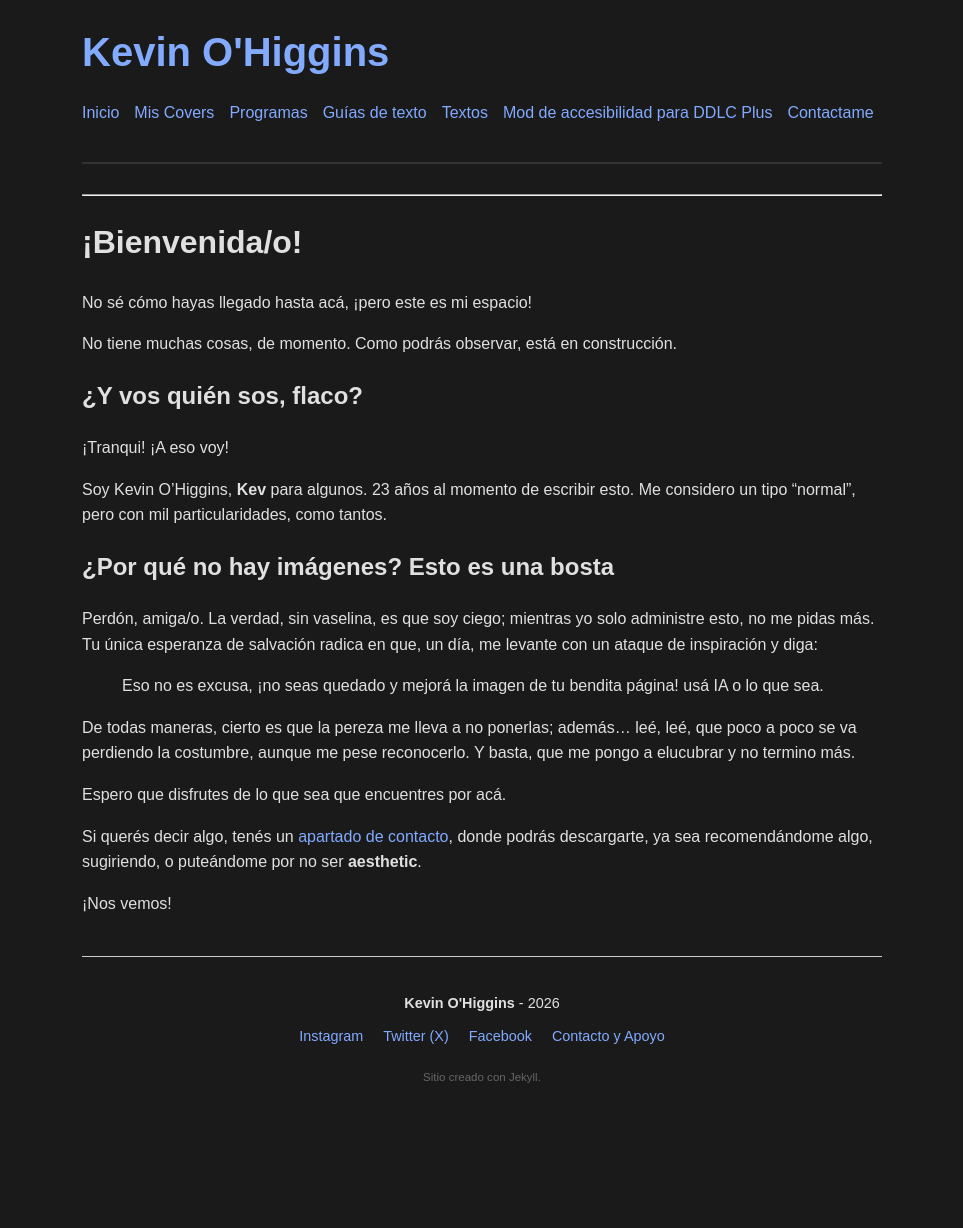
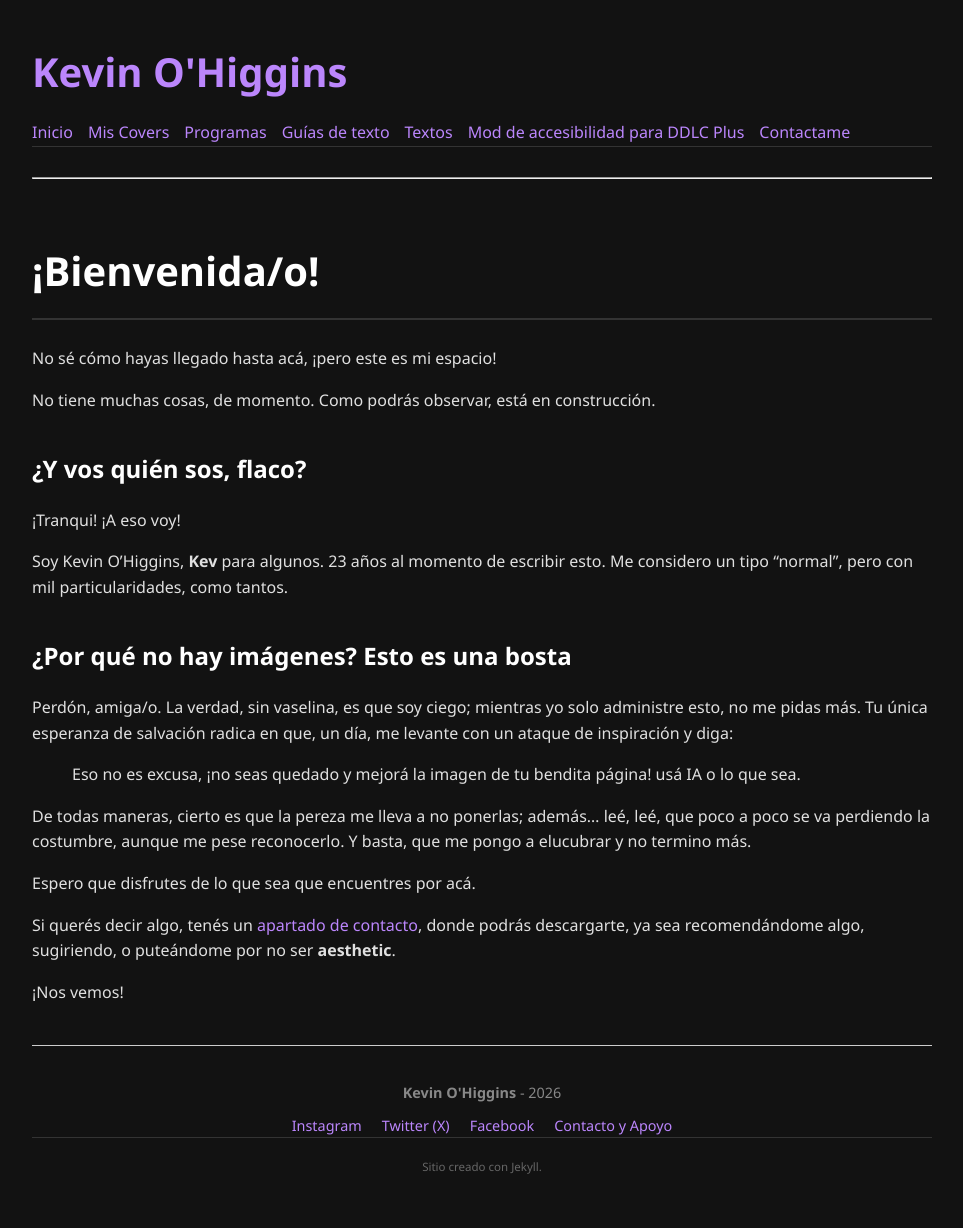
Before and after one commit to Kevohiggins/kevohiggins.github.io, a Jekyll site: the page built from index.md, in a window 1280 px wide. Shown: the whole page, without its empty margins (158-1121 px from the left). Built offline with Jekyll 4.4.1, drawn with Linux system fonts in a browser that asks for light colours; before the commit the page ends 1118 px from its top, so only the background shows below that.

Commit message:
Corrección CSS

```diff
--- a/_includes/nav.html
+++ b/_includes/nav.html
@@ -6,6 +6,6 @@
     <li><a href="{{ '/guias/' | relative_url }}">Guías de texto</a></li>
     <li><a href="{{ '/textos/' | relative_url }}">Textos</a></li>
     <li><a href="{{ '/ddlc-plus/' | relative_url }}">Mod de accesibilidad para DDLC Plus</a></li>
-    <li><a href="{{ '/contacto/' | relative_url }}">Contactame</a></li>
+    <li><a href="{{ '/contactame/' | relative_url }}">Contactame</a></li>
   </ul>
 </nav>
--- a/assets/css/style.css
+++ b/assets/css/style.css
@@ -1,51 +1,50 @@
-/* Estilos básicos para la web de Kevin */
 body {
-  font-family: sans-serif;
+  font-family: 'Segoe UI', Roboto, Helvetica, Arial, sans-serif;
   line-height: 1.6;
-  max-width: 800px;
+  max-width: 900px;
   margin: 0 auto;
-  padding: 20px;
-  background-color: #1a1a1a; /* Fondo oscuro para que no canse la vista */
-  color: #e0e0e0; /* Letras claras */
+  padding: 40px 20px;
+  background-color: #121212; /* Un negro mate muy elegante */
+  color: #e0e0e0; /* Gris claro que no encandila */
+}
+
+h1, h2, h3 {
+  color: #ffffff; /* Títulos bien blancos para que resalten */
+  margin-top: 1.5em;
+  font-weight: 600;
+}
+
+h1 {
+  font-size: 2.5em;
+  border-bottom: 2px solid #333;
+  padding-bottom: 15px;
 }
 
 a {
-  color: #82aaff;
+  color: #bb86fc; /* Un violeta neón tipo modo oscuro de alta gama */
   text-decoration: none;
+  transition: 0.3s;
 }
 
 a:hover {
+  color: #cfa9ff; /* Brilla un poquito más al pasar el mouse */
   text-decoration: underline;
-}
-
-header {
-  border-bottom: 2px solid #333;
-  padding-bottom: 20px;
-  margin-bottom: 30px;
 }
 
 nav ul {
   list-style: none;
-  padding: 0;
+  padding: 20px 0;
   display: flex;
-  gap: 15px;
+  gap: 25px;
   flex-wrap: wrap;
-}
-
-main {
-  min-height: 400px;
+  border-bottom: 1px solid #333;
+  margin-bottom: 30px;
 }
 
 footer {
-  text-align: center;
+  margin-top: 60px;
+  padding-top: 30px;
   border-top: 1px solid #333;
-  margin-top: 50px;
-  padding-top: 20px;
   font-size: 0.9em;
+  color: #888;
 }
-
-/* Para que las imágenes y videos no se escapen de la pantalla */
-img, iframe {
-  max-width: 100%;
-  height: auto;
-}
```
